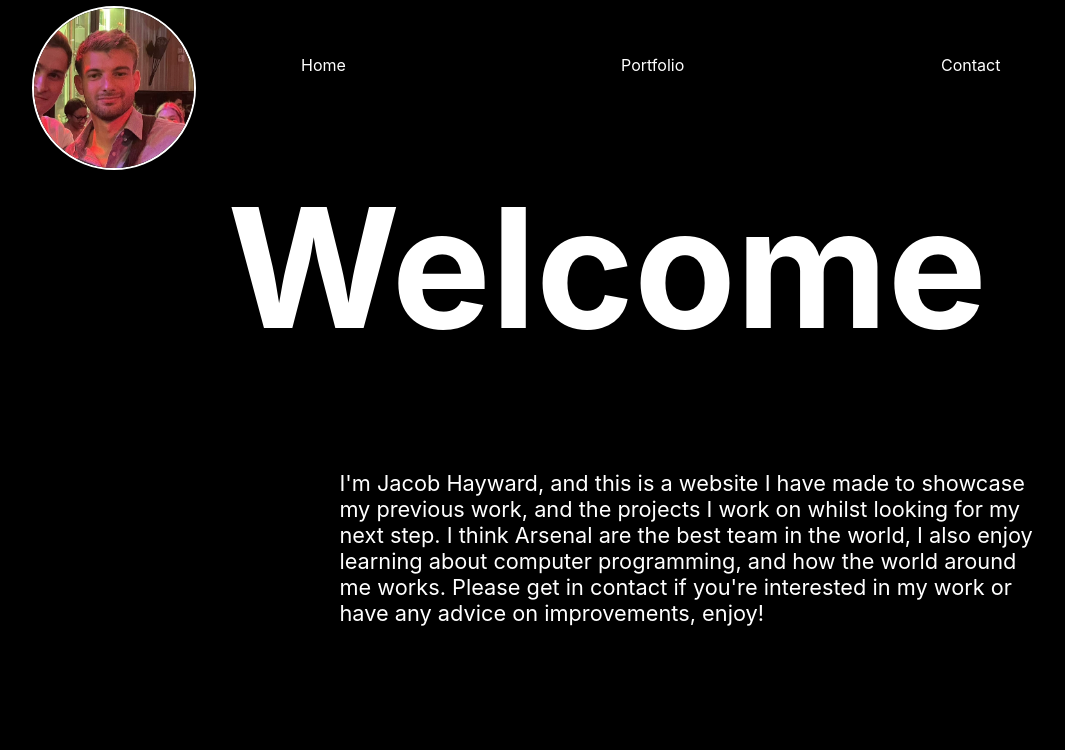
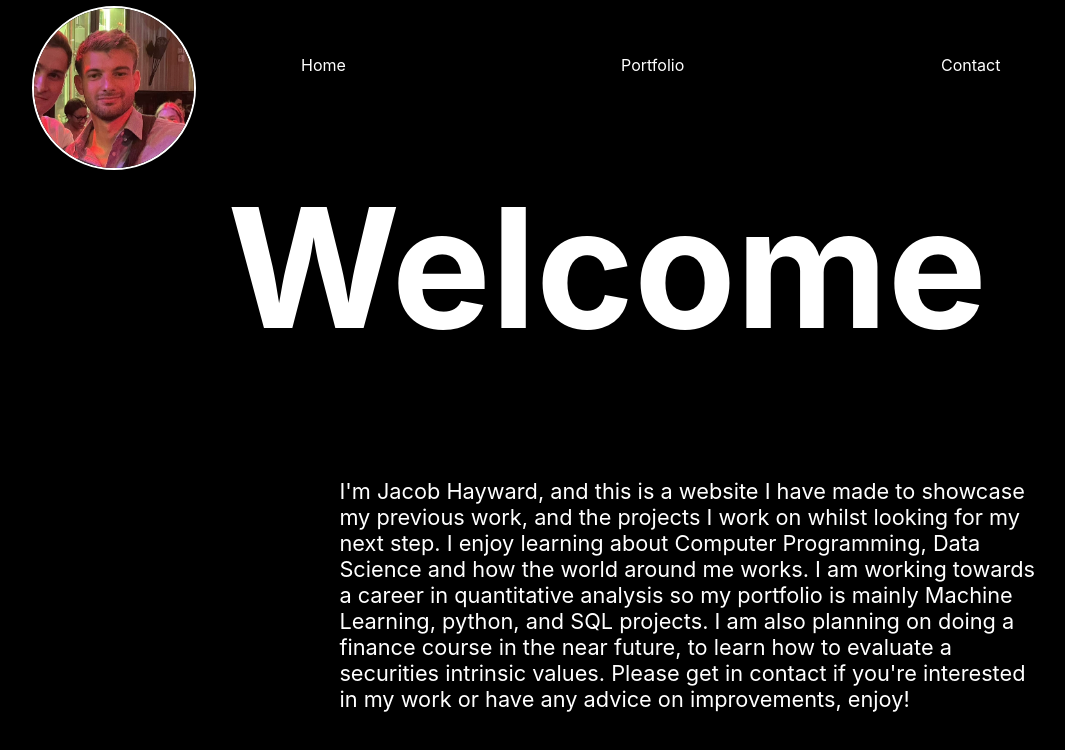
Before and after one commit to jacobhay2626/Portfolio_App_1, a React (Create React App) app: page / in a window 1280 px wide. Shown: the top 750 px of the page, without its empty margins (19-1084 px from the left). Built offline with nearby package versions, Linux system fonts and the light colour scheme.

Commit message:
HOME PAGE ABOUT EDIT

```diff
--- a/src/App.css
+++ b/src/App.css
@@ -161,7 +161,7 @@
 .about_me {
   color: white;
   position: absolute;
-  bottom: 4vh;
+  top: 35vh;
   left: 8vw;
   width: 55vw;
   text-align: left;
--- a/src/App.js
+++ b/src/App.js
@@ -12,10 +12,11 @@ function App() {
                     <p className={"about_me"}>
                         I'm Jacob Hayward, and this is a website I have made to showcase my previous work, and the
                         projects
-                        I work on whilst looking for my next step. I think Arsenal are the best team in the world, I
-                        also enjoy
-                        learning about computer programming, and how the world around me works. Please get in contact if
-                        you're interested in my work or have any advice on improvements, enjoy!
+                        I work on whilst looking for my next step. I enjoy learning about Computer Programming, Data Science
+                        and how the world around me works. I am working towards a career in quantitative analysis so my
+                        portfolio is mainly Machine Learning, python, and SQL projects. I am also planning on doing a
+                        finance course in the near future, to learn how to evaluate a securities intrinsic values.
+                        Please get in contact if you're interested in my work or have any advice on improvements, enjoy!
                     </p>
                 </div>
             </div>
```
